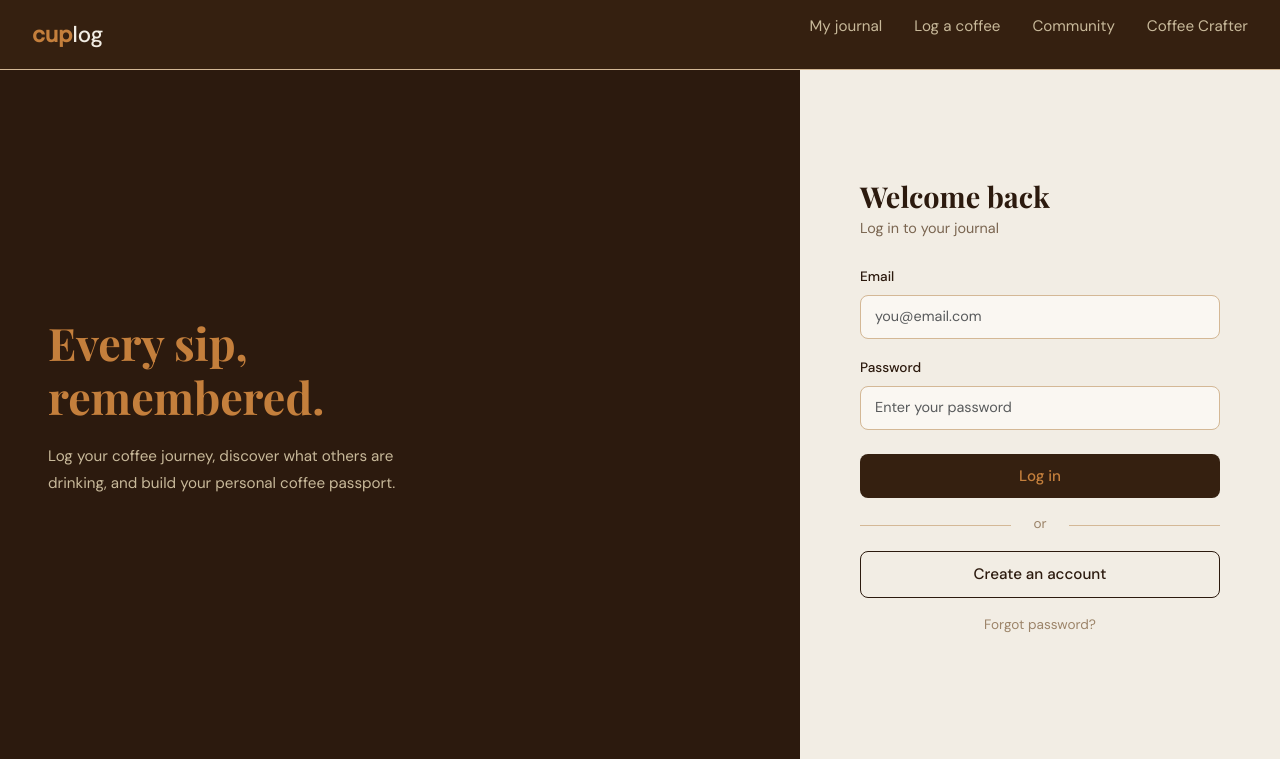
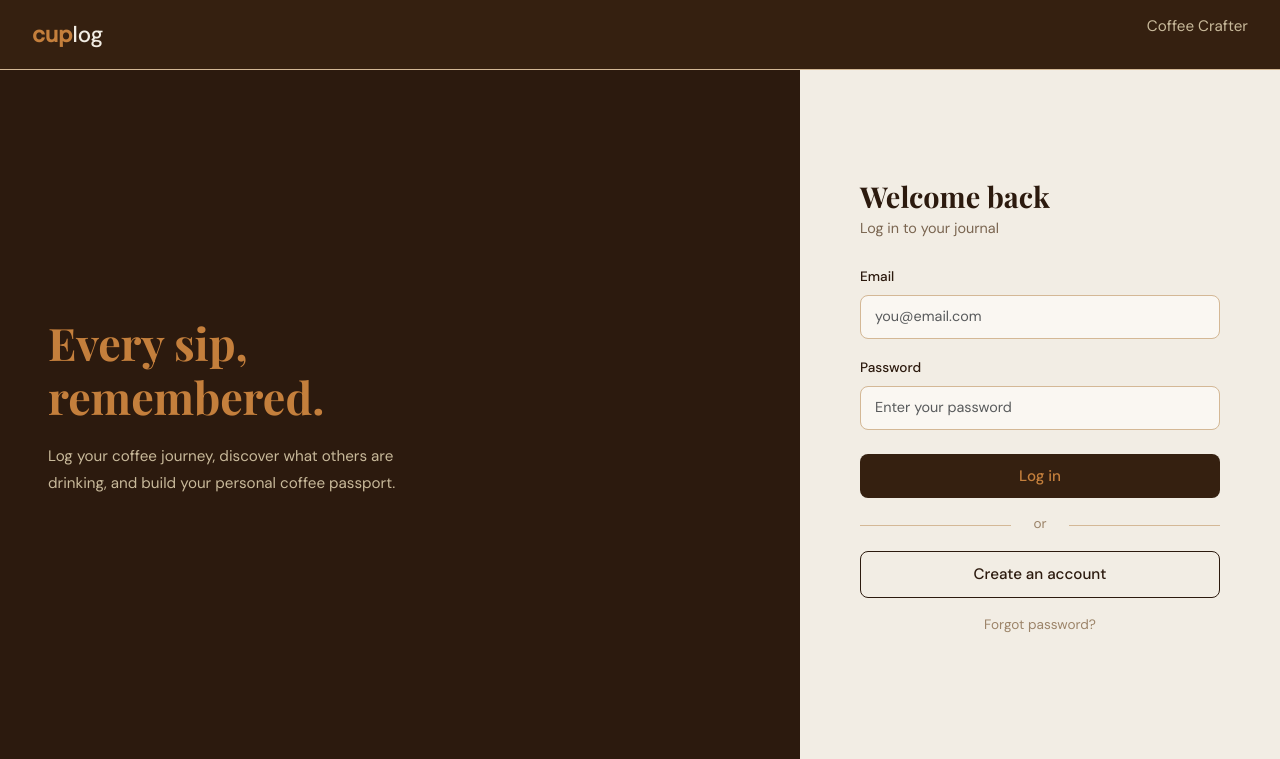
Before and after one commit to Dhruvvv1309/CITS3403_PROJECT, a Flask app: page / in a window 1280 px wide. Shown: the top 759 px of the page. Run offline with Flask 3, Linux system fonts and the light colour scheme.

Commit message:
remove extra nav links, keep only Coffee Crafter on login and signup

```diff
--- a/app/templates/login.html
+++ b/app/templates/login.html
@@ -13,9 +13,6 @@
 <nav class="top-nav">
   <a class="brand" href="#"><span>cup</span>log</a>
   <ul class="nav-links">
-    <li><a href="#">My journal</a></li>
-    <li><a href="#">Log a coffee</a></li>
-    <li><a href="#">Community</a></li>
     <li><a href="{{ url_for('game') }}">Coffee Crafter</a></li>
   </ul>
 </nav>
--- a/app/templates/signup.html
+++ b/app/templates/signup.html
@@ -14,9 +14,6 @@
 <nav class="top-nav">
   <a class="brand" href="#"><span>cup</span>log</a>
   <ul class="nav-links">
-    <li><a href="#">My journal</a></li>
-    <li><a href="#">Log a coffee</a></li>
-    <li><a href="#">Community</a></li>
     <li><a href="{{ url_for('game') }}">Coffee Crafter</a></li>
   </ul>
 </nav>
```
